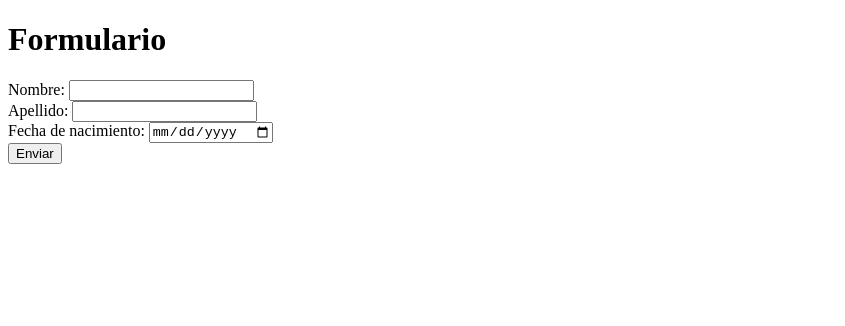
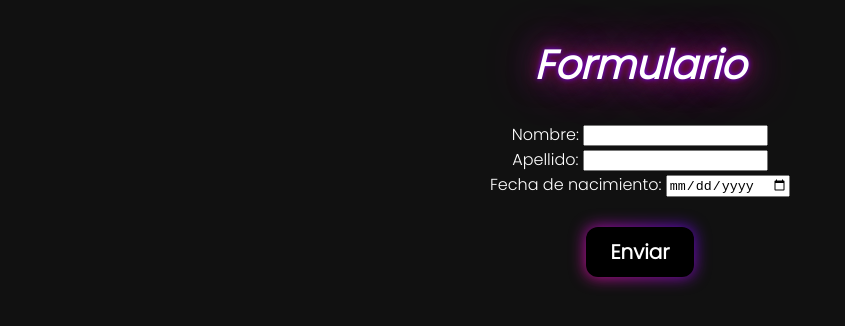
Before and after one commit to JoaquinRodriguez07/CodeChallenge, a plain HTML site: page index.html in a window 1280 px wide. Shown: the whole page, without its empty margins (0-845 px from the left). Drawn offline with Linux system fonts and the light colour scheme.

Commit message:
css y html
a

```diff
--- a/index.html
+++ b/index.html
@@ -5,12 +5,16 @@
     <meta name="viewport" content="width=device-width, initial-scale=1.0">
     <title>Code challenge
     </title>
+    <link rel="stylesheet" href="styles.css">
+    <link href="https://fonts.googleapis.com/css2?family=Poppins:wght@300&display=swap" rel="stylesheet">
+
 </head>
 
 <body>
 
+    <div id="conte">
         <h1>Formulario</h1>
-    <form action="">
+        <form action="" id="">
             <label for="nombre">Nombre:</label>
             <input type="text" name="name" id="name" required><br>
 
@@ -21,6 +25,7 @@
             <input type="date" id="fechaDeNacimiento" name="fechaDeNacimiento" required><br>
             <button type="submit" value="Enviar">Enviar</button>
         </form>
-
+    </div>
 </body>
+<script src="init.js"></script>
 </html>
--- /dev/null
+++ b/styles.css
@@ -0,0 +1,92 @@
+body{
+    font-family: 'Poppins', sans-serif;
+    background:#111;
+    color: white
+}
+
+#conte{
+    display: flex;
+    justify-content: center;
+    color:white;
+    text-align:center;
+    flex-direction: column;
+
+}
+
+h1{
+    font-size: 40px;
+   font-style: oblique;
+  text-shadow: 0 0 5px rgb(119, 0, 255), 0 0 15px rgb(168, 9, 62), 0 0 30px rgb(61, 50, 110), 0 0 50px rgb(255, 0, 191);
+}
+
+.btn{
+display: flex;
+justify-content: center;
+}
+
+
+button{
+
+    font-family: 'Poppins', sans-serif;
+    border-radius: 12px;
+    border: none;
+    padding: 10px 25px;
+    background-color: #000;
+    color: white;
+    cursor: pointer;
+    font-size: 20px;
+    font-weight: bold;
+    position: relative;
+    margin-top: 1.5em;
+
+
+}
+
+
+
+
+button::before{
+
+    content: "";
+    position: absolute;
+    top: 0;
+    left: 0;
+    z-index: -1;
+    width: 100%;
+    height: 100%;
+    background: linear-gradient(
+        45deg, red,blue,deeppink, blue
+    );
+    background-size: 800%;
+    border-radius: 10px;
+    filter: blur(8px);
+    animation: glowing 20s linear infinite;
+
+}
+
+@keyframes glowing{
+
+    0%{
+        background-position: 0 0;
+    }
+    50% {
+        background-position: 400% 0;
+    }
+    100%{
+
+        background-position: 0 0;
+    }
+}
+
+
+
+
+
+@keyframes fadeIn{
+
+    0%{ opacity: 0;
+    filter: blur(10px);}
+    10% {opacity: 1;
+    filter: brightness(3) blur(5px);}
+
+}
```
Lines whose indentation alone changed are shown as unchanged.
